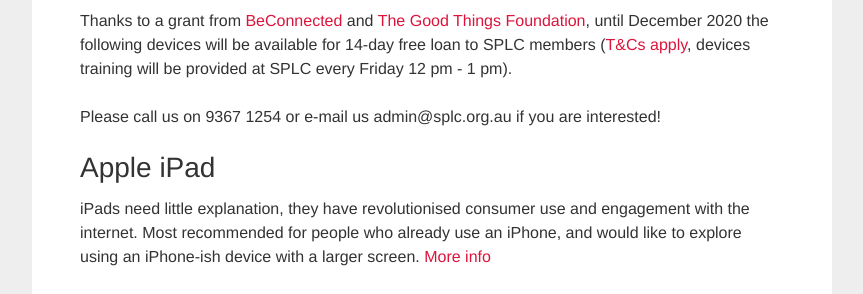
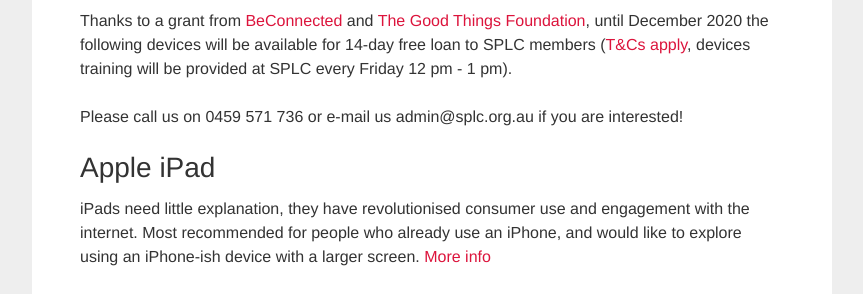
Before and after one commit to auxellbs/splconline.github.io, a Jekyll site: the page built from beconnected/index.md, in a window 1280 px wide. Shown: the part 363-657 px from the top of the page, without its empty margins (208-1071 px from the left). Built offline with Jekyll 4.4.1, drawn with Linux system fonts in a browser that asks for light colours; our own code applies the rules of GitHub Pages for plain Markdown files.

Commit message:
Update index.md

```diff
--- a/beconnected/index.md
+++ b/beconnected/index.md
@@ -4,7 +4,7 @@
 
 Thanks to a grant from [BeConnected](https://beconnected.esafety.gov.au/) and [The Good Things Foundation](https://www.goodthingsfoundation.org.au/what-we-do), until December 2020 the following devices will be available for 14-day free loan to SPLC members ([T&Cs apply](SPLCDeviceLoanAgreement.pdf), devices training will be provided at SPLC every Friday 12 pm - 1 pm).
 
-Please call us on 9367 1254 or e-mail us admin@splc.org.au if you are interested!
+Please call us on 0459 571 736 or e-mail us admin@splc.org.au if you are interested!
 
 ## Apple iPad
 iPads need little explanation, they have revolutionised consumer use and engagement with the internet. Most recommended for people who already use an iPhone, and would like to explore using an iPhone-ish device with a larger screen. [More info](https://www.apple.com/au/ipad-10.2/){:target="_blank"}
```
